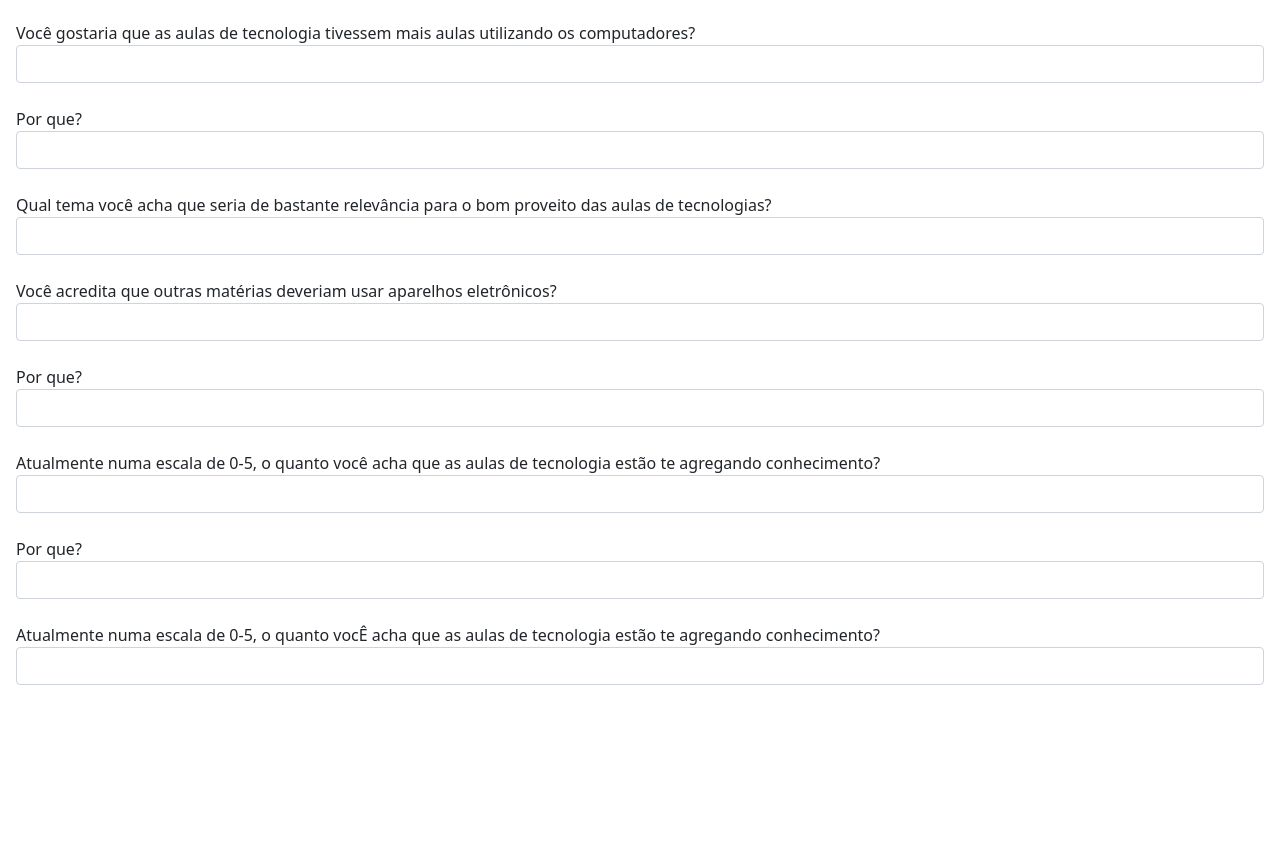
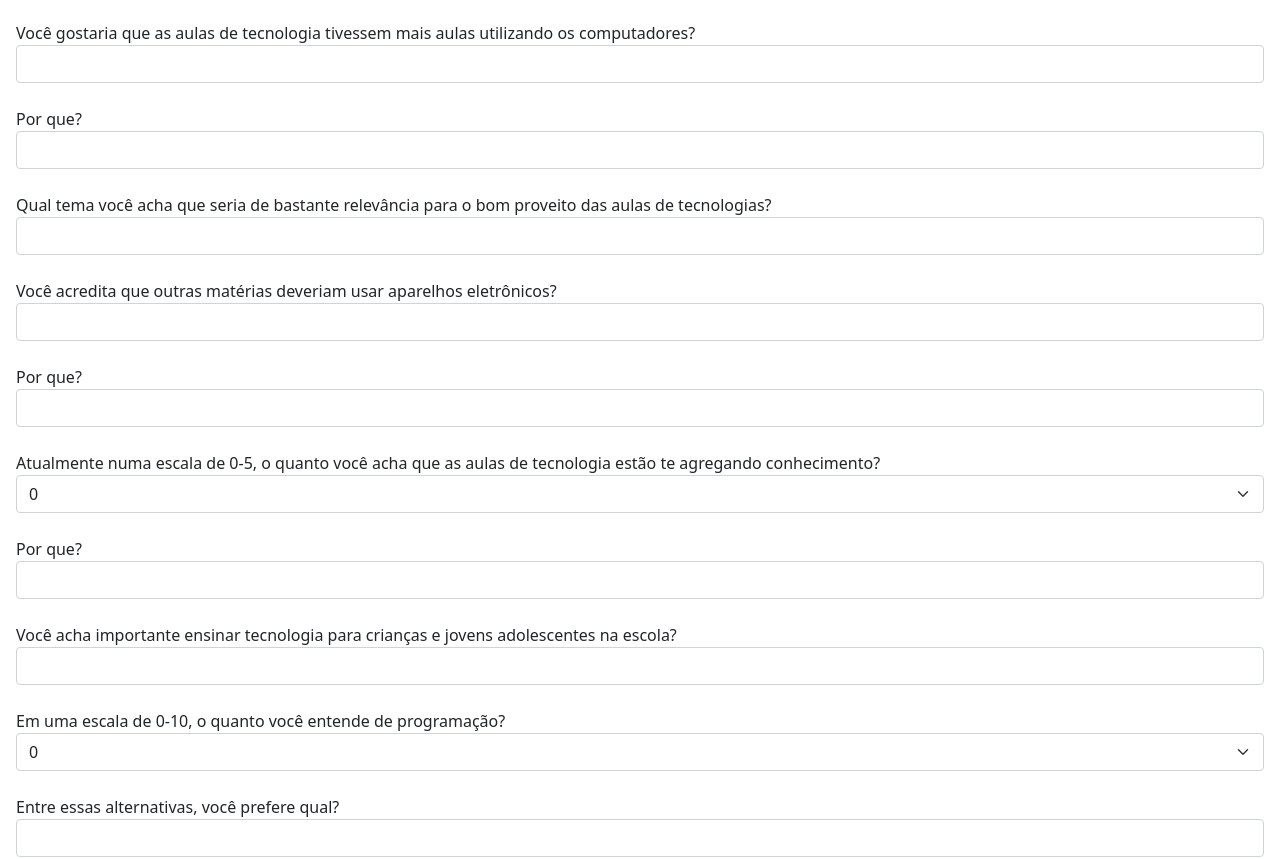
Before and after one commit to Matth33w/trabalho-facilidades-tecnologicas, a plain HTML site: page index.html in a window 1280 px wide. Shown: the part 94-953 px from the top of the page. Before the commit the page ends 819 px from the top, so only its background shows below. Drawn offline with nearby package versions, Linux system fonts and the light colour scheme.

Commit message:
Segundo commit

```diff
--- a/index.html
+++ b/index.html
@@ -52,6 +52,45 @@
 
         <div class="form-group">
             <label>Atualmente numa escala de 0-5, o quanto você acha que as aulas de tecnologia estão te agregando conhecimento?</label>
+            <select class="form-select">
+                <option value="0">0</option>
+                <option value="1">1</option>
+                <option value="2">2</option>
+                <option value="3">3</option>
+                <option value="4">4</option>
+                <option value="5">5</option>
+            </select>
+        </div>
+
+        <div class="form-group">
+            <label>Por que?</label>
+                <input class="form-control" />
+        </div>
+
+        <div class="form-group">
+            <label>Você acha importante ensinar tecnologia para crianças e jovens adolescentes na escola?</label>
+                <input class="form-control" />
+        </div>
+
+        <div class="form-group">
+            <label>Em uma escala de 0-10, o quanto você entende de programação?</label>
+            <select class="form-select">
+                <option value="0">0</option>
+                <option value="1">1</option>
+                <option value="2">2</option>
+                <option value="3">3</option>
+                <option value="4">4</option>
+                <option value="5">5</option>
+                <option value="6">6</option>
+                <option value="7">7</option>
+                <option value="8">8</option>
+                <option value="9">9</option>
+                <option value="10">10</option>
+            </select>
+        </div>
+
+        <div class="form-group">
+            <label>Entre essas alternativas, você prefere qual?</label>
                 <input class="form-control" />
         </div>
 
@@ -60,10 +99,7 @@
                 <input class="form-control" />
         </div>
 
-        <div class="form-group">
-            <label>Atualmente numa escala de 0-5, o quanto vocÊ acha que as aulas de tecnologia estão te agregando conhecimento?</label>
-                <input class="form-control" />
-        </div>
+        <button class="btn btn-primary">Enviar</button>
     </form>
 </body>
 </html>
```
